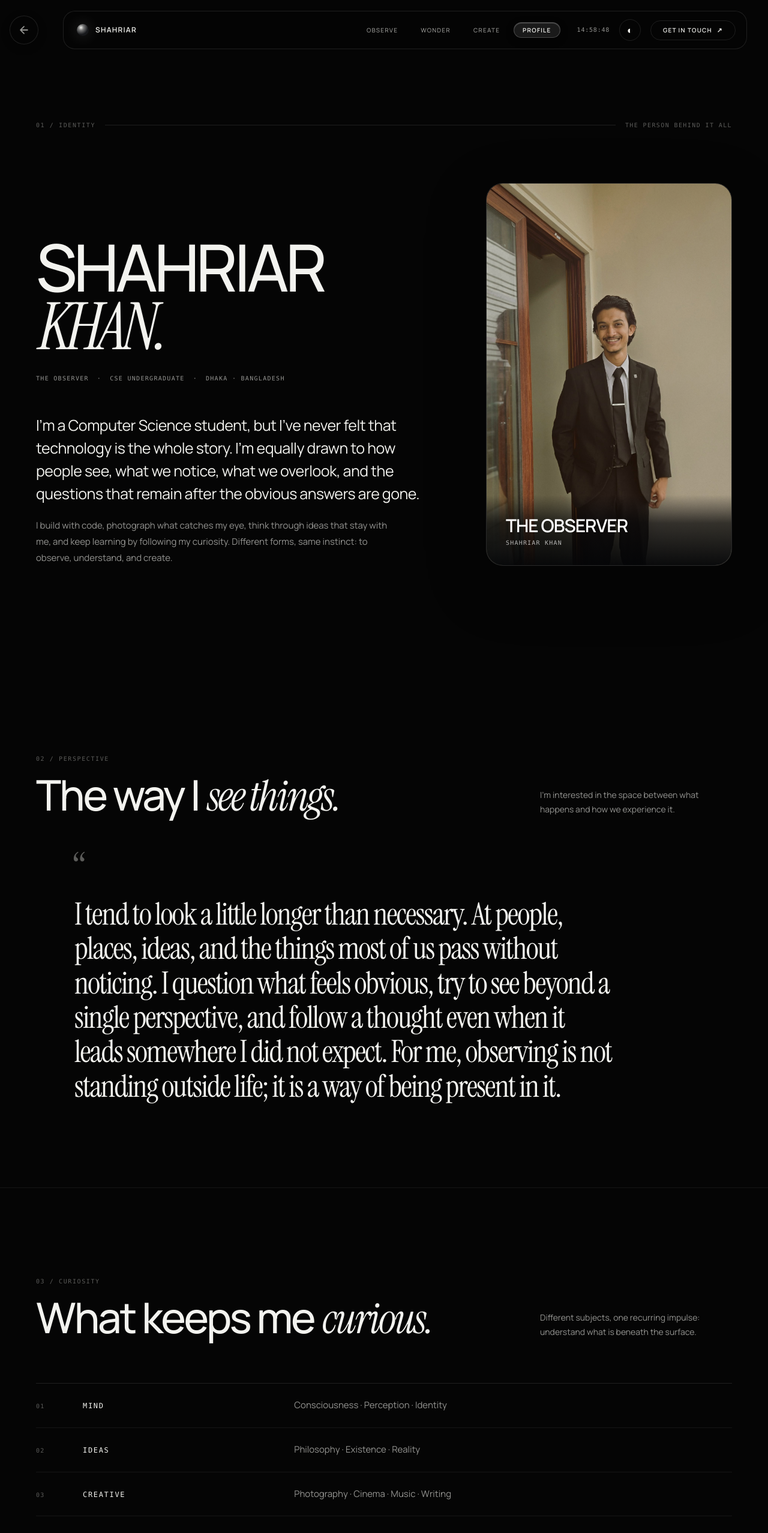
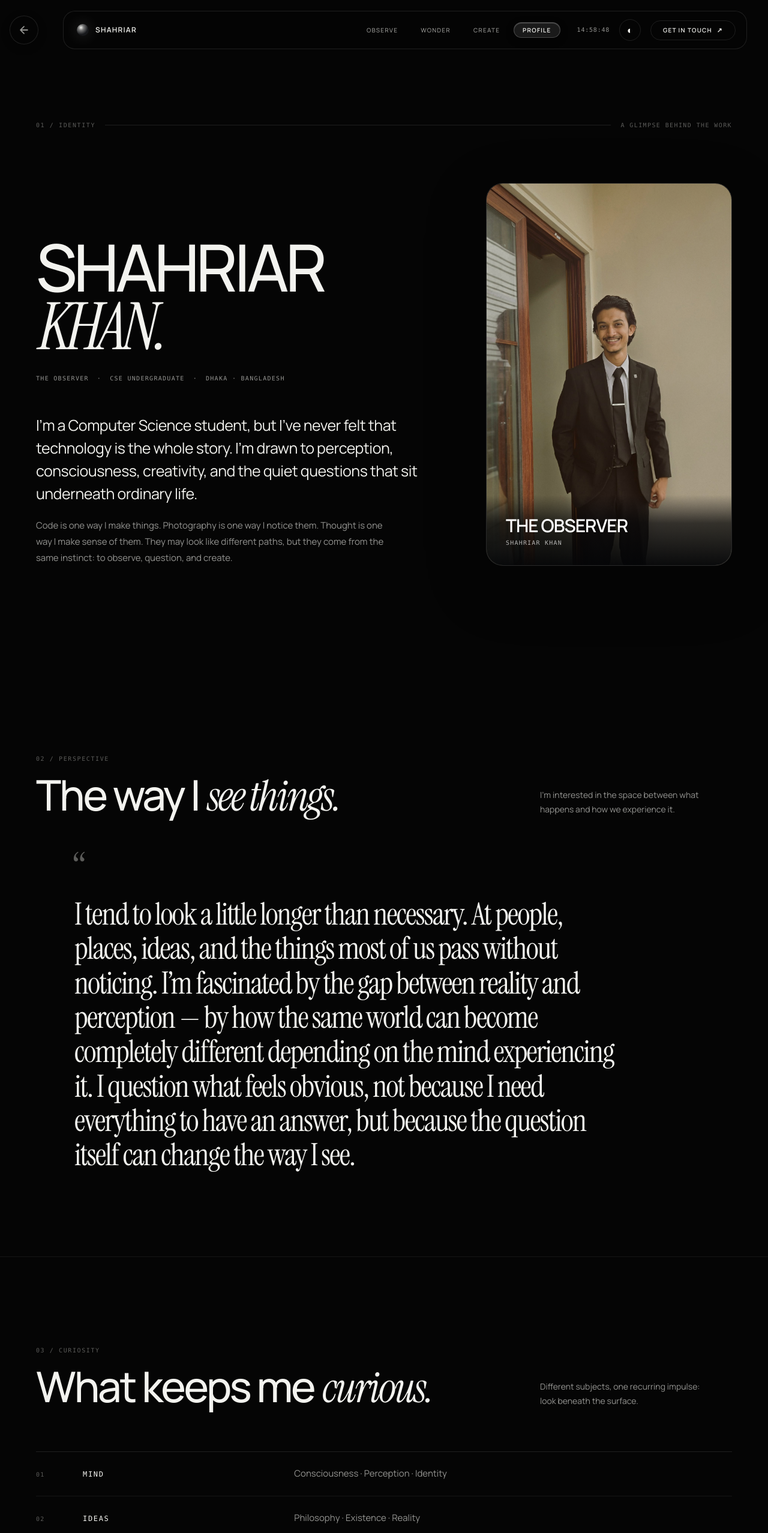
Before and after one commit to shahriarbappy60-ship-it/personal-universe, a React (Vite) app: page /self in a window 1280 px wide. Shown: the top 2555 px of the page at 60% size. Built offline with nearby package versions, Linux system fonts and the light colour scheme.

Commit message:
Deepen Self page personal and philosophical voice

```diff
--- a/src/pages/SelfPage.jsx
+++ b/src/pages/SelfPage.jsx
@@ -26,7 +26,7 @@ export default function SelfPage() {
           <div className="self-v2-hero-bar reveal">
             <span className="self-v2-eyebrow">01 / IDENTITY</span>
             <span className="self-v2-rule" aria-hidden="true" />
-            <span>THE PERSON BEHIND IT ALL</span>
+            <span>A GLIMPSE BEHIND THE WORK</span>
           </div>
 
           <div className="self-v2-hero-grid">
@@ -36,10 +36,10 @@ export default function SelfPage() {
                 <span>THE OBSERVER</span><span>·</span><span>CSE UNDERGRADUATE</span><span>·</span><span>DHAKA · BANGLADESH</span>
               </div>
               <p className="self-v2-lead">
-                I’m a Computer Science student, but I’ve never felt that technology is the whole story. I’m equally drawn to how people see, what we notice, what we overlook, and the questions that remain after the obvious answers are gone.
+                I’m a Computer Science student, but I’ve never felt that technology is the whole story. I’m drawn to perception, consciousness, creativity, and the quiet questions that sit underneath ordinary life.
               </p>
               <p className="self-v2-lead-secondary">
-                I build with code, photograph what catches my eye, think through ideas that stay with me, and keep learning by following my curiosity. Different forms, same instinct: to observe, understand, and create.
+                Code is one way I make things. Photography is one way I notice them. Thought is one way I make sense of them. They may look like different paths, but they come from the same instinct: to observe, question, and create.
               </p>
             </div>
 
@@ -68,7 +68,7 @@ export default function SelfPage() {
             <p className="self-v2-section-intro">I’m interested in the space between what happens and how we experience it.</p>
           </div>
           <p className="self-v2-statement reveal">
-            I tend to look a little longer than necessary. At people, places, ideas, and the things most of us pass without noticing. I question what feels obvious, try to see beyond a single perspective, and follow a thought even when it leads somewhere I did not expect. For me, observing is not standing outside life; it is a way of being present in it.
+            I tend to look a little longer than necessary. At people, places, ideas, and the things most of us pass without noticing. I’m fascinated by the gap between reality and perception — by how the same world can become completely different depending on the mind experiencing it. I question what feels obvious, not because I need everything to have an answer, but because the question itself can change the way I see.
           </p>
         </div>
       </section>
@@ -80,7 +80,7 @@ export default function SelfPage() {
               <span className="self-v2-eyebrow">03 / CURIOSITY</span>
               <h2>What keeps me <em>curious.</em></h2>
             </div>
-            <p className="self-v2-section-intro">Different subjects, one recurring impulse: understand what is beneath the surface.</p>
+            <p className="self-v2-section-intro">Different subjects, one recurring impulse: look beneath the surface.</p>
           </div>
           <div className="self-v2-curiosity-list reveal">
             {curiosity.map(([index, title, text]) => (
@@ -103,7 +103,7 @@ export default function SelfPage() {
             </div>
           </div>
           <p className="self-v2-life-statement reveal">
-            I’m drawn to quiet moments, music, photography, cinema, unfamiliar places, and conversations that go somewhere deeper than small talk. These things shape how I notice, feel, question, and create. They are part of the same inner world that shows up in my work.
+            I’m drawn to quiet moments, music, photography, cinema, unfamiliar places, and conversations that go somewhere deeper than small talk. I like things that leave something behind — a feeling, an image, a question, a new way of looking. These are not side interests to me; they are part of the inner world I bring into everything I make.
           </p>
         </div>
       </section>
@@ -113,7 +113,7 @@ export default function SelfPage() {
           <div className="self-v2-section-head reveal">
             <div>
               <span className="self-v2-eyebrow">05 / FOUNDATION</span>
-              <h2>Where the <em>journey began.</em></h2>
+              <h2>A foundation, not a <em>definition.</em></h2>
             </div>
           </div>
           <div className="self-v2-foundation-list reveal">
@@ -139,7 +139,7 @@ export default function SelfPage() {
           </div>
           <div className="self-v2-direction reveal">
             <p className="self-v2-direction-statement">
-              I’m building a life around curiosity rather than a fixed definition of who I should become. Software gives me a way to build. Photography gives me a way to notice. Thought gives me a way to question. I’m still learning how these parts fit together — and I’m in no hurry to make them separate.
+              I’m building a life around curiosity rather than a fixed definition of who I should become. Software lets me build, photography lets me notice, and thought lets me question. Somewhere between all three is the person I’m becoming — still changing, still learning, still observing.
             </p>
             <div className="self-v2-direction-action">
               <div className="self-v2-socials" aria-label="Social profiles">
```
